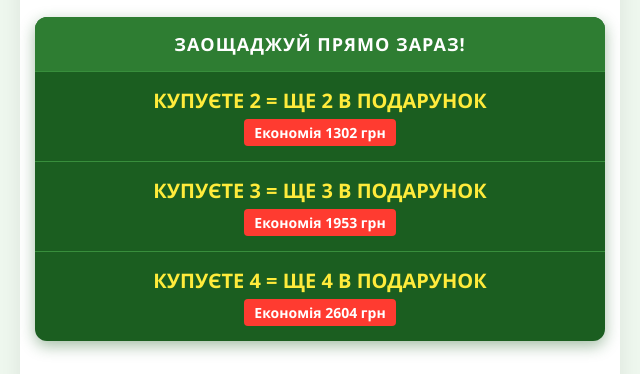
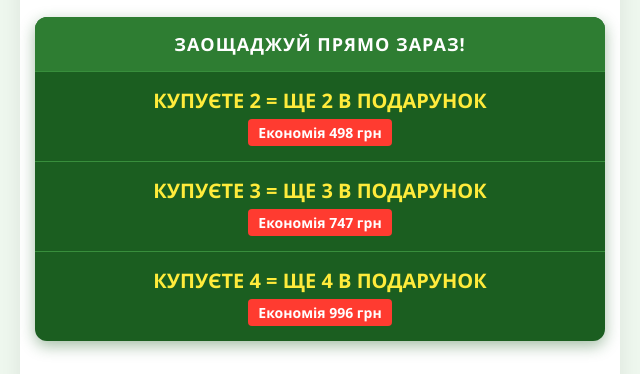
Before and after one commit to emoghoul2007/plastur, a plain HTML site: page index.html in a window 1280 px wide. Shown: the part 1249-1623 px from the top of the page, 320-960 px from the left. Drawn offline with Linux system fonts and the light colour scheme.

Commit message:
index.html

```diff
--- a/index.html
+++ b/index.html
@@ -220,15 +220,15 @@ var e=ttq._i[t]||[],n=0;n<ttq.methods.length;n++)ttq.setAndDefer(e,ttq.methods[n
             <div class="combo-title">ЗАОЩАДЖУЙ ПРЯМО ЗАРАЗ!</div>
             <div class="combo-row">
                 <div class="combo-text">КУПУЄТЕ 2 = ЩЕ 2 В ПОДАРУНОК</div>
-                <div class="combo-savings">Економія 1302 грн</div>
+                <div class="combo-savings">Економія 498 грн</div>
             </div>
             <div class="combo-row">
                 <div class="combo-text">КУПУЄТЕ 3 = ЩЕ 3 В ПОДАРУНОК</div>
-                <div class="combo-savings">Економія 1953 грн</div>
+                <div class="combo-savings">Економія 747 грн</div>
             </div>
             <div class="combo-row">
                 <div class="combo-text">КУПУЄТЕ 4 = ЩЕ 4 В ПОДАРУНОК</div>
-                <div class="combo-savings">Економія 2604 грн</div>
+                <div class="combo-savings">Економія 996 грн</div>
             </div>
         </div>
 
```
